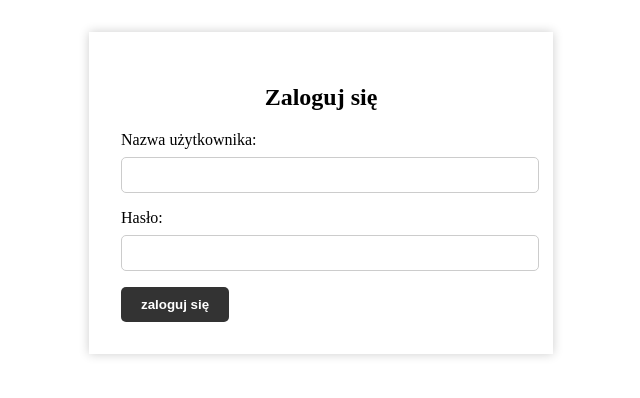
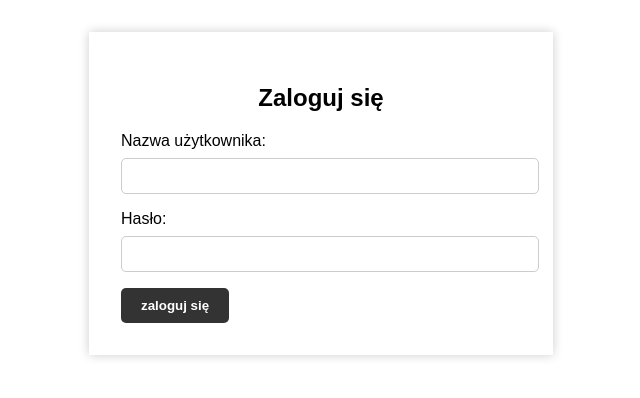
Before and after one commit to mikolajroot/praktyki, a PHP site: page /login.php in a window 1280 px wide. Shown: the top 398 px of the page, without its empty margins (319-959 px from the left). Run offline with PHP 8.4, Linux system fonts and the light colour scheme.

Commit message:
Update login.css

```diff
--- a/login.css
+++ b/login.css
@@ -1,4 +1,11 @@
   /* login.php */
+
+  body {
+    margin: 0;
+    padding: 0;
+    font-family: Arial, sans-serif;
+  }
+
   .form-container {
     width: 400px;
     margin: 2rem auto;
```
